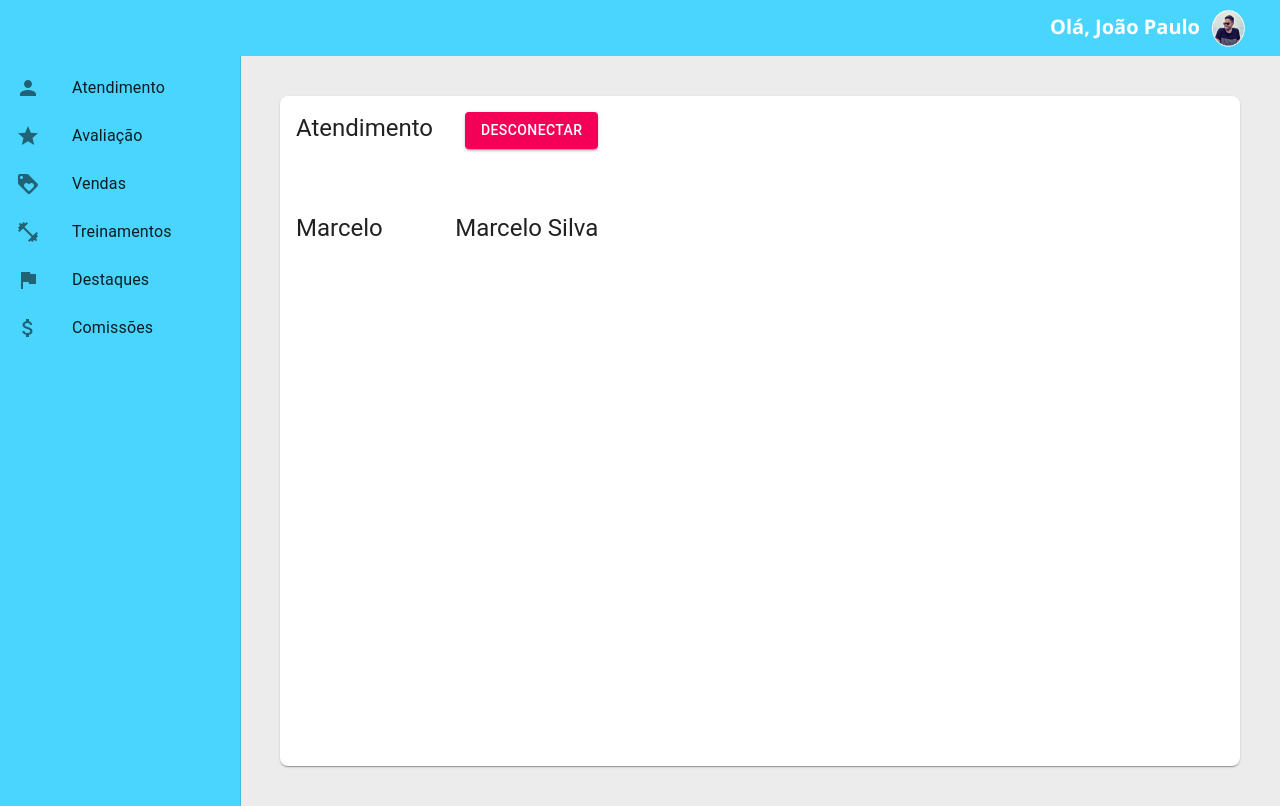
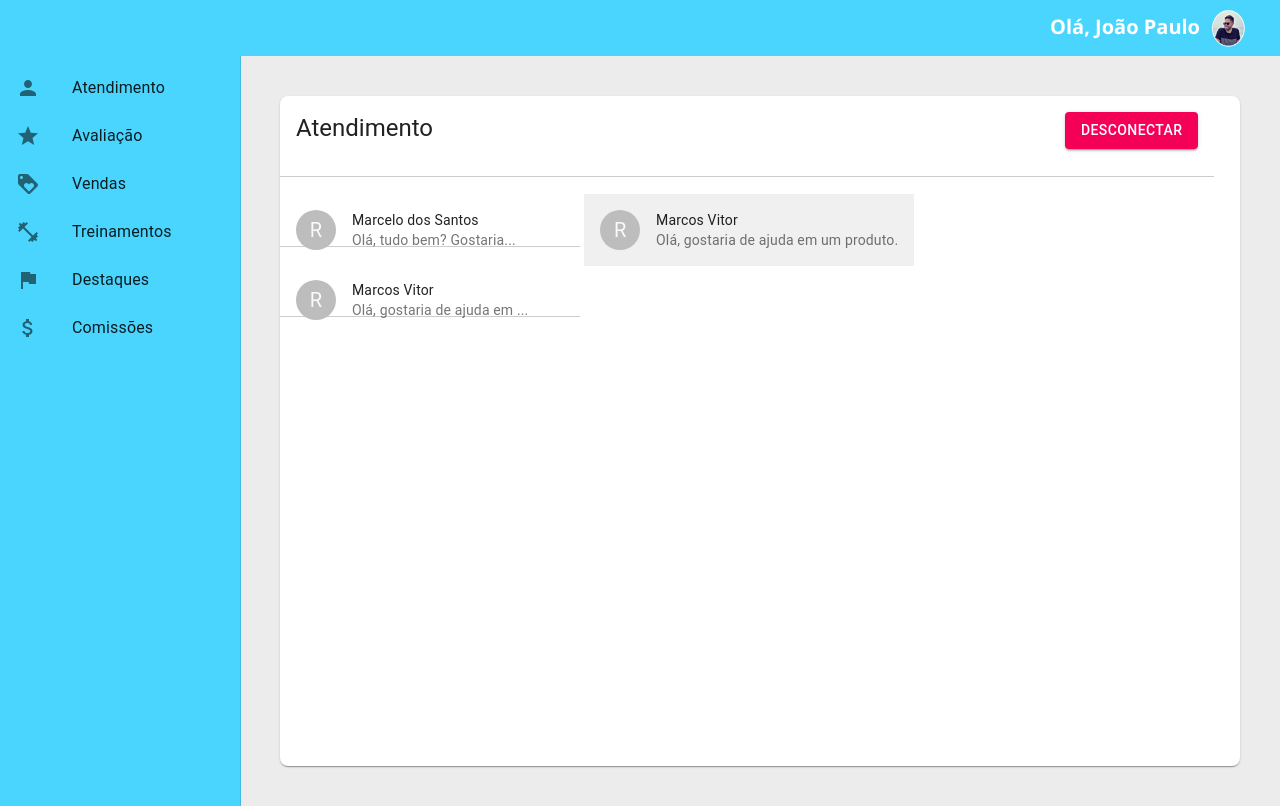
Before and after one commit to franciscoamartin/MegaHack-Vtex-Project, a React (Create React App) app: page / in a window 1280 px wide. Built offline with nearby package versions, Linux system fonts and the light colour scheme.

Commit message:
Alteração

```diff
--- a/src/Components/CardPerfil/index.js
+++ b/src/Components/CardPerfil/index.js
@@ -4,6 +4,11 @@ import Card from "@material-ui/core/Card";
 import CardContent from "@material-ui/core/CardContent";
 import Typography from "@material-ui/core/Typography";
 import { Button } from "@material-ui/core";
+import CardHeader from "@material-ui/core/CardHeader";
+import Avatar from "@material-ui/core/Avatar";
+import IconButton from "@material-ui/core/IconButton";
+import MoreVertIcon from "@material-ui/icons/MoreVert";
+import "./style.css";
 
 const useStyles = makeStyles((theme) => ({
   root: {
@@ -20,6 +25,7 @@ const useStyles = makeStyles((theme) => ({
   },
   buttonLogout: {
     marginRight: "auto",
+    marginLeft: "600px",
   },
   nameChat: {
     float: "left",
@@ -56,18 +62,41 @@ export default function MediaControlCard() {
             </Button>
           </CardContent>
         </div>
-
-        <div className={classes.chat}>
-          <CardContent className={classes.content}>
-            <Typography component="h5" variant="h5">
-              Marcelo
-            </Typography>
-          </CardContent>
-          <CardContent className={classes.nameChat}>
-            <Typography component="h5" variant="h5">
-              Marcelo Silva
-            </Typography>
-          </CardContent>
+        <hr />
+        <div>
+          <div className="left-chat">
+            <CardHeader
+              avatar={
+                <Avatar aria-label="recipe" className={classes.avatar}>
+                  R
+                </Avatar>
+              }
+              title="Marcelo dos Santos"
+              subheader="Olá, tudo bem? Gostaria..."
+            />
+            <hr />
+            <CardHeader
+              avatar={
+                <Avatar aria-label="recipe" className={classes.avatar}>
+                  R
+                </Avatar>
+              }
+              title="Marcos Vitor"
+              subheader="Olá, gostaria de ajuda em ..."
+            />
+            <hr />
+          </div>
+          <div className="right-chat">
+          <CardHeader
+              avatar={
+                <Avatar aria-label="recipe" className={classes.avatar}>
+                  R
+                </Avatar>
+              }
+              title="Marcos Vitor"
+              subheader="Olá, gostaria de ajuda em um produto."
+            />
+          </div>
         </div>
       </div>
     </Card>
--- /dev/null
+++ b/src/Components/CardPerfil/style.css
@@ -0,0 +1,21 @@
+hr {
+    display: flex;
+    height: 1px;
+    border: 0;
+    border-top: 1px solid #ccc;
+    margin: 1em 0;
+    padding: 0;
+    margin-top: -20px;
+}
+
+.right-chat{
+    float: right;
+    margin-right: 300px;
+    width: auto !important;
+    background-color: #f0f0f0;
+}
+
+.left-chat{
+    width: 300px;
+    float: left;
+}
```
